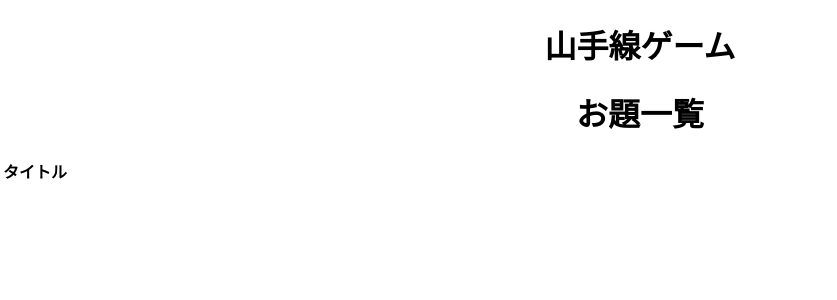
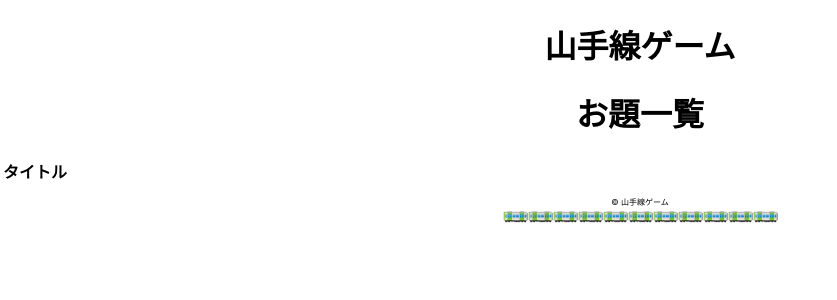
Before and after one commit to cicular/yLineGame, a React (Create React App) app in the folder y_line_react_app/: page /list in a window 1280 px wide. Shown: the top 300 px of the page, without its empty margins (0-837 px from the left). Built offline with nearby package versions, Linux system fonts and the light colour scheme.

Commit message:
フッターを作成。

```diff
--- /dev/null
+++ b/y_line_react_app/src/footer.jsx
@@ -0,0 +1,27 @@
+import footerImage from "./yamanotesen.png";
+import './style.css';
+
+const Footer = () => {
+    return (
+        <>
+        <p className="copyright">
+            &copy; 山手線ゲーム
+        </p>
+        <div>
+            <img src={footerImage} alt="山手線の画像" />
+            <img src={footerImage} alt="山手線の画像" />
+            <img src={footerImage} alt="山手線の画像" />
+            <img src={footerImage} alt="山手線の画像" />
+            <img src={footerImage} alt="山手線の画像" />
+            <img src={footerImage} alt="山手線の画像" />
+            <img src={footerImage} alt="山手線の画像" />
+            <img src={footerImage} alt="山手線の画像" />
+            <img src={footerImage} alt="山手線の画像" />
+            <img src={footerImage} alt="山手線の画像" />
+            <img src={footerImage} alt="山手線の画像" />
+        </div>
+        </>
+    );
+  }
+
+  export default Footer;
--- a/y_line_react_app/src/list.jsx
+++ b/y_line_react_app/src/list.jsx
@@ -1,4 +1,5 @@
 import Header from "./header";
+import Footer from "./footer";
 
 const List = () => {
     return (
@@ -15,6 +16,7 @@ const List = () => {
 
           </tbody>
         </table>
+        <Footer />
       </div>
     );
   }
--- a/y_line_react_app/src/play.jsx
+++ b/y_line_react_app/src/play.jsx
@@ -1,4 +1,5 @@
 import Header from "./header";
+import Footer from "./footer";
 
 import './App.css';
 import './style.css';
@@ -37,6 +38,7 @@ const Play = () => {
         <label>0</label>
         </div>
 
+        <Footer />
       </div>
     );
   }
--- a/y_line_react_app/src/register.jsx
+++ b/y_line_react_app/src/register.jsx
@@ -1,4 +1,5 @@
 import Header from "./header";
+import Footer from "./footer";
 
 const Register = () => {
     return (
@@ -23,6 +24,7 @@ const Register = () => {
             </div>
         </form>
       </div>
+      <Footer />
       </div>
     );
   }
--- a/y_line_react_app/src/style.css
+++ b/y_line_react_app/src/style.css
@@ -20,3 +20,14 @@
     /* カーソルの形を変える */
     cursor :pointer
 }
+
+.copyright{
+    font-size: 8px;
+    /* [上][右][下][左] */
+    margin: 10px 0 0 0;
+}
+
+img{
+    width: 25px;
+    height: 13px;
+}
```
Also changed, not shown: y_line_react_app/src/yamanotesen.png (added).
